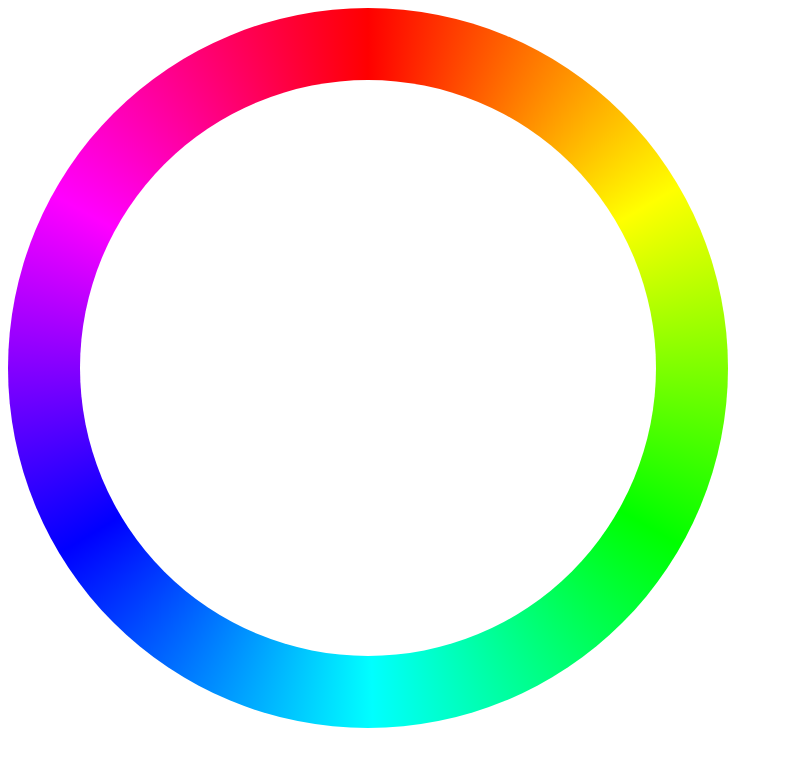
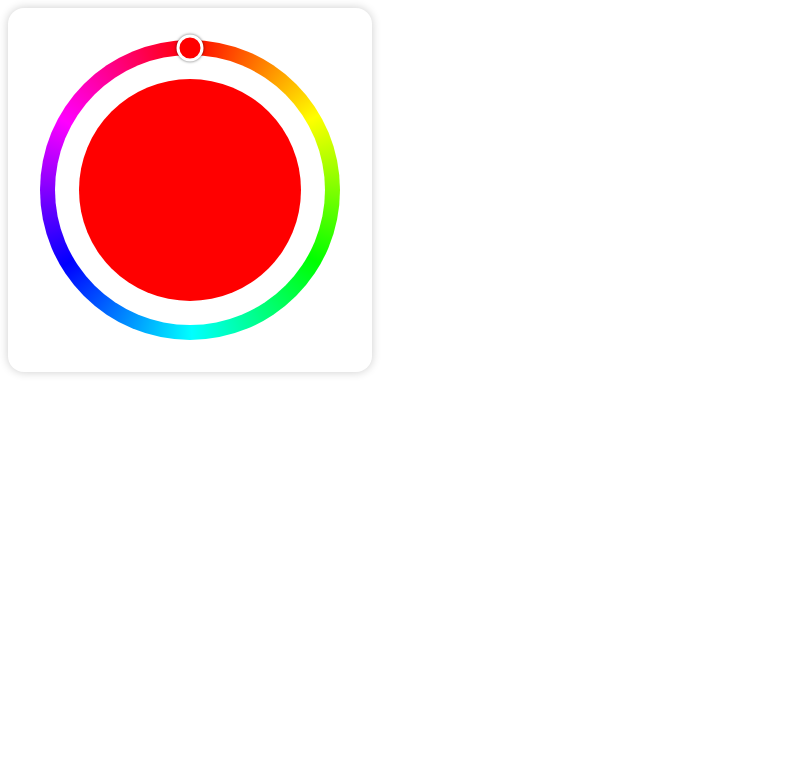
Before and after one commit to HeadMad/svelte-range, a SvelteKit app: page / in a window 1280 px wide. Shown: the top 766 px of the page, without its empty margins (0-786 px from the left). Built offline with nearby package versions, Linux system fonts and the light colour scheme.

Commit message:
change rounded picker

```diff
--- a/src/routes/+page.svelte
+++ b/src/routes/+page.svelte
@@ -1,23 +1,156 @@
-<svg width="90vmin" height="90vmin"  fill="none" xmlns="http://www.w3.org/2000/svg">
+<script>
+  import { scale, clamp } from "$lib";
+  import coordinator from "$lib/actions/coordinator.svelte.js";
+  let size = 300;
+  let half = size / 2;
+  let outerRadius = size / 2;
+  let innerRadius = outerRadius - size / 20;
+  let slSize = Math.floor((innerRadius - 10) * 1.4);
+  let hueOrbit = size / 20 / 2;
 
+  let H = $state(0);
+  let S = $state(100);
+  let L = $state(50);
+
+  let huePicker = $state({
+    top: hueOrbit + "px",
+    left: "50%",
+  });
+
+  let satPicker = $state({
+    top: "50%",
+    left: "50%",
+  });
+
+  let lightPicker = $state({
+    top: "50%",
+    left: "50%",
+  });
+
+  let alphaPicker = $state({
+    top: "50%",
+    left: "50%",
+  });
+
+  let slPicker = $state({
+    top: "50%",
+    left: "50%",
+    xmin: half - slSize/2,
+    ymin: half - slSize/2,
+    xmax: half + slSize/2,
+    ymax: half + slSize/2,
+  });
+
+  let picker = null;
+
+  const handlers = {
+    onstart({ left, top }) {
+      document.body.classList.add("unselectable");
+      const dist = Math.sqrt((150 - top) ** 2 + (150 - left) ** 2);
+
+      picker = dist < innerRadius ? slPicker : huePicker;
+    },
+
+    onend() {
+      document.body.classList.remove("unselectable");
+      picker = null;
+    },
+    onaction({ top, left, width, height }) {
+      const dist = Math.sqrt((half - top) ** 2 + (half - left) ** 2);
+
+      if (picker === slPicker) {
+        const y = clamp(top, picker.ymin, picker.ymax);
+        const x = clamp(left, picker.xmin, picker.xmax);
+        const xL = scale(x, [picker.xmin, picker.xmax], [100, 50]);
+
+        L = scale(y, [picker.ymin, picker.ymax], [xL, 0]);
+
+        S = scale(x, [picker.xmin, picker.xmax], [0, 100]);
+        picker.top = y + "px";
+        picker.left = x + "px";
+      }
+
+      if (picker === huePicker) {
+        H = Math.round(
+          (Math.atan2(left - half, half - top) * 180) / Math.PI,
+        );
+        const k = (half - hueOrbit) / dist;
+        picker.left = (left - half) * k + half + "px";
+        picker.top = (top - half) * k + half + "px";
+      }
+    },
+  };
+</script>
+
+<div class="card">
+  <div
+    class="body"
+    use:coordinator={handlers}
+    style="
+    --angle: {H}deg;
+    --sl-size: {slSize}px;
+    --HUE: hsl({H}, 100%, 50%);
+    --HSL: hsl({H}, {S}%, {L}%);
+    "
+  >
+    <svg
+      width="100%"
+      height="100%"
+      fill="none"
+      xmlns="http://www.w3.org/2000/svg"
+    >
       <defs>
         <mask id="circle">
-        <rect width="100%" height="100%" fill="black"/>
-        <circle r="50%" cx="50%" cy="50%" fill="white"/>
-        <circle r="40%" cx="50%" cy="50%" fill="black"/>
+          <rect width="100%" height="100%" fill="black" />
+          <circle r="50%" cx="50%" cy="50%" fill="white" />
+          <circle r="45%" cx="50%" cy="50%" fill="black" />
         </mask>
       </defs>
+    </svg>
 
-    <foreignObject width="100%" height="100%" style="mask: url(#circle);">
     <div id="circle"></div>
-    </foreignObject>
-  </svg>
+    <div class="color-example"></div>
+    <span class="hue-picker" style="top: {huePicker.top}; left: {huePicker.left}"
+    ></span>
+    <!-- <div class="sl"></div> -->
+    <!-- <span class="sl-picker" style="top: {slPicker.top}; left: {slPicker.left}"
+    ></span> -->
+  </div>
+</div>
+
 
 
 <style>
+
+  .card {
+    padding: 2rem;
+    box-shadow: 0 0 10px rgba(0, 0, 0, 0.2);
+    border-radius: 1rem;
+    display: inline-block;
+    margin: auto;
+  }
+
+  .sl {
+    position: absolute;
+    top: 50%;
+    left: 50%;
+    width: var(--sl-size);
+    height: var(--sl-size);
+    background-color: var(--HUE);
+    background-image: linear-gradient(0deg, #000, rgba(204, 154, 129, 0)),
+      linear-gradient(90deg, #fff, rgba(255, 255, 255, 0));
+    /* box-shadow: 0 0 3px rgba(0, 0, 0, 0.6); */
+    transform: translate(-50%, -50%);
+  }
+
+  svg {
+    position: absolute;
+  }
+
   #circle {
     width: 100%;
-      height: 100%;
+    aspect-ratio: 1/1;
+    mask: url(#circle);
     /* border-radius: 50%; */
     background-image: conic-gradient(
       red 0,
@@ -29,7 +162,51 @@
       red
     );
   }
-    :global(body) {
-      /* background: #0f0; */
+
+  .color-example {
+    width: 74%;
+    aspect-ratio: 1/1;
+    background-color: var(--HSL);
+    position: absolute;
+    top: 50%;
+    left: 50%;
+    transform: translate(-50%, -50%);
+    border-radius: 50%;
+  }
+
+  .body {
+    width: 300px;
+    height: 300px;
+    position: relative;
+  }
+
+  .hue-picker {
+    position: absolute;
+    width: 7%;
+    height: 7%;
+    border: 3px solid #fff;
+    border-radius: 50%;
+    background-color: var(--HUE);
+    transform: translate(-50%, -50%);
+    box-shadow: 0 0 3px rgba(0, 0, 0, 0.6);
+  }
+
+  .sl-picker {
+    position: absolute;
+    width: 10px;
+    height: 10px;
+    border: 2px solid #fff;
+    border-radius: 50%;
+    box-shadow: 0 0 3px rgba(0, 0, 0, 0.6);
+    transform: translate(-50%, -50%);
+  }
+
+  :global(.unselectable) {
+    -webkit-touch-callout: none;
+    -webkit-user-select: none;
+    -khtml-user-select: none;
+    -moz-user-select: none;
+    -ms-user-select: none;
+    user-select: none;
   }
 </style>
```
Lines whose indentation alone changed are shown as unchanged.
